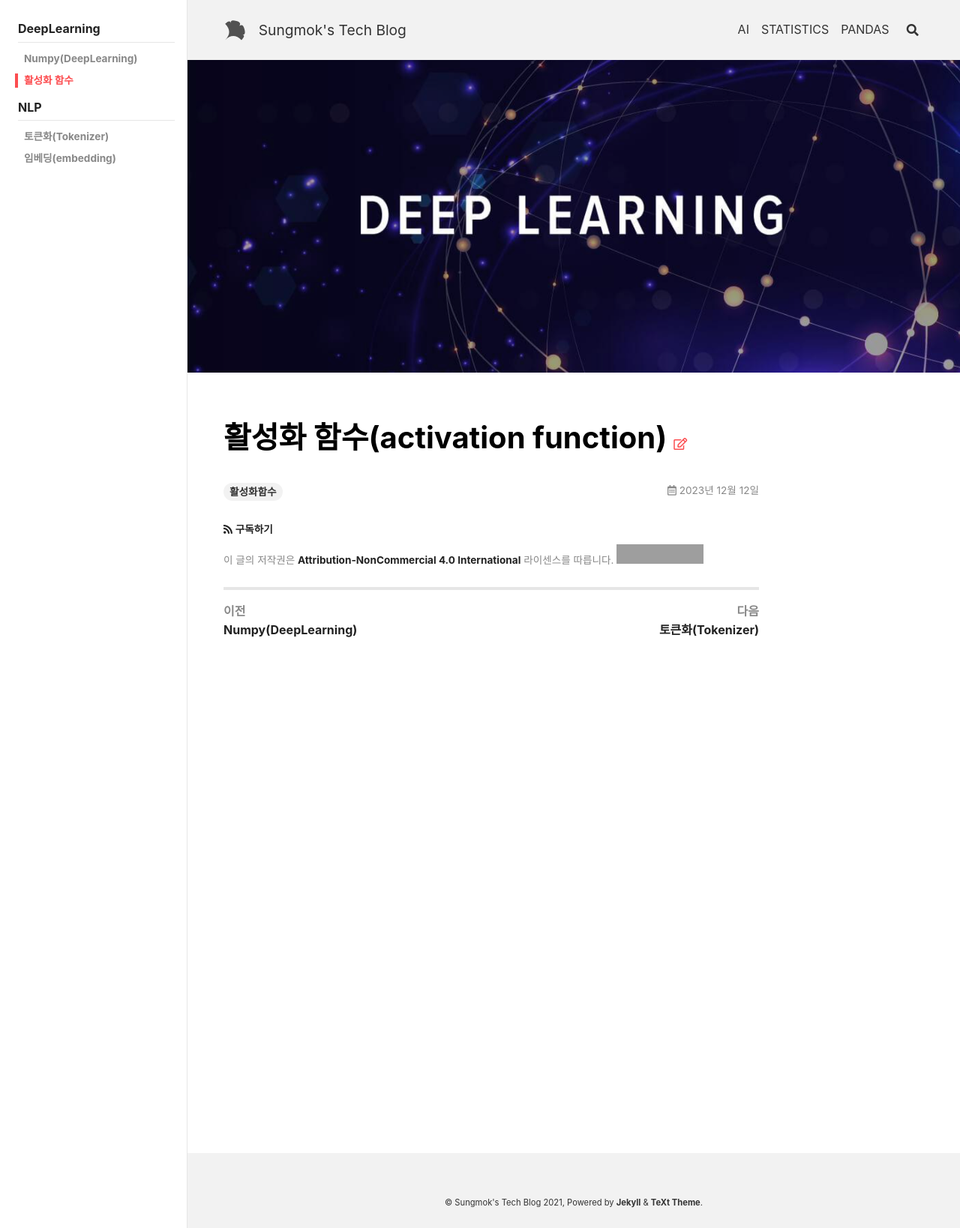
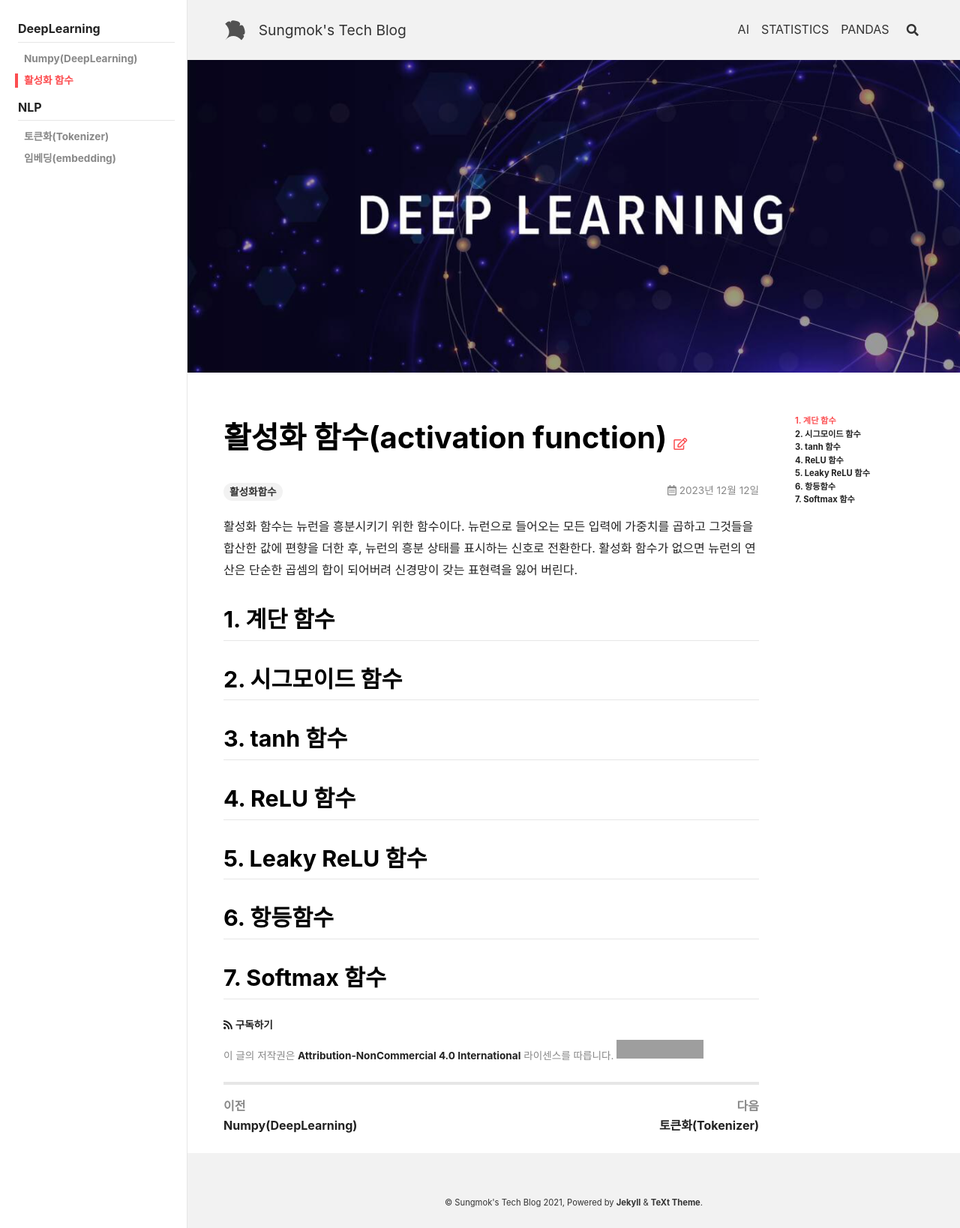
Before and after one commit to mox21c/mox21c.github.io, a Jekyll site: the page built from _posts/ai/deeplearning/2023-12-12-activation-function.md, in a window 1280 px wide. Shown: the whole page at 75% size. Built offline with Jekyll 4.4.1, drawn with Linux system fonts in a browser that asks for light colours; nearby versions of some CDN libraries; grey boxes are pictures that could not be loaded.

```diff
--- a/_posts/ai/deeplearning/2023-12-12-activation-function.md
+++ b/_posts/ai/deeplearning/2023-12-12-activation-function.md
@@ -13,3 +13,22 @@ key: 20231212
 tags: 활성화함수
 lang: ko
 ---
+활성화 함수는 뉴런을 흥분시키기 위한 함수이다.
+뉴런으로 들어오는 모든 입력에 가중치를 곱하고 그것들을 합산한 값에 편향을 더한 후, 뉴런의 흥분 상태를 표시하는 신호로 전환한다.
+활성화 함수가 없으면 뉴런의 연산은 단순한 곱셈의 합이 되어버려 신경망이 갖는 표현력을 잃어 버린다.
+
+<!--more-->
+
+## 1. 계단 함수
+
+## 2. 시그모이드 함수
+
+## 3. tanh 함수
+
+## 4. ReLU 함수
+
+## 5. Leaky ReLU 함수
+
+## 6. 항등함수
+
+## 7. Softmax 함수
```
Also changed, not shown: assets/images/statistics/statistics.png (deleted).
